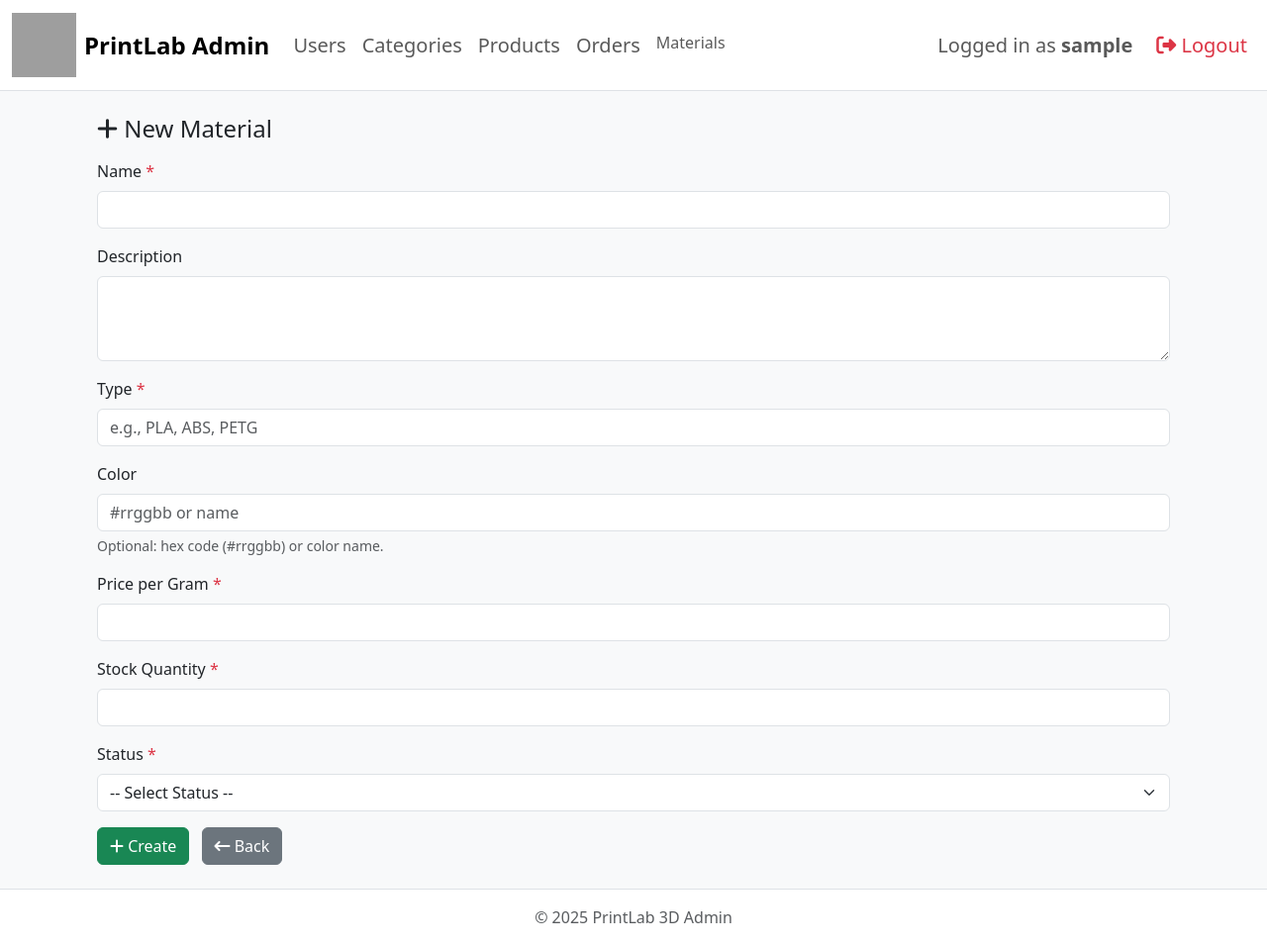
After one commit to Sandro-Castro/pweb-printLabs-av02, a PHP site: page /material/MaterialForm.php in a window 1280 px wide. The commit adds this page. Shown: the whole page at 99% size. Run offline with PHP 8.4, Linux system fonts and the light colour scheme; the visitor is signed in with stand-in values (Sample User, id 1); grey boxes are pictures that could not be loaded.

Commit message:
add Material CRUD

```diff
--- a/site/admin/database/db.class.php
+++ b/site/admin/database/db.class.php
@@ -4,7 +4,7 @@ class DB
 {
     private $host     = 'localhost';
     private $user     = 'root';
-    private $password = '';
+    private $password = '696669';
     private $port     = '3306';
     private $dbname   = 'printlab';
 
@@ -32,6 +32,18 @@ class DB
         } catch (PDOException $e) {
             exit("Connection Error: " . $e->getMessage());
         }
+    }
+    public function getConnection()
+    {
+        return $this->conn();
+    }
+
+    public function query($sql, $params = [])
+    {
+        $pdo = $this->conn();
+        $st  = $pdo->prepare($sql);
+        $st->execute($params);
+        return $st->fetchAll(PDO::FETCH_OBJ);
     }
 
     public function all()
@@ -114,5 +126,6 @@ class DB
         $st->execute([$value]);
         return $st->fetchObject();
     }
+
 }
 ?>
--- a/site/admin/header.php
+++ b/site/admin/header.php
@@ -46,6 +46,7 @@ $isAdmin = $isLoggedIn && $_SESSION['role'] === 'admin';
             </li>
             <li class="nav-item"><a class="nav-link fs-5" href="<?= $base ?>/product/ProductList.php">Products</a></li>
             <li class="nav-item"><a class="nav-link fs-5" href="<?= $base ?>/order/OrderList.php">Orders</a></li>
+            <li class="nav-item"><a class="nav-link" href="<?= $base ?>/material/MaterialList.php">Materials</a></li>
           <?php endif; ?>
         </ul>
         <ul class="navbar-nav ms-auto mb-2 mb-lg-0">
--- a/site/admin/index.php
+++ b/site/admin/index.php
@@ -10,6 +10,7 @@ include __DIR__ . '/header.php';
     <a href="category/CategoryList.php" class="list-group-item list-group-item-action">Manage Categories</a>
     <a href="product/ProductList.php" class="list-group-item list-group-item-action">Manage Products</a>
     <a href="order/OrderList.php" class="list-group-item list-group-item-action">Manage Orders</a>
+    <a href="material/MaterialList.php" class="list-group-item list-group-item-action">Manage Materials</a>
   </div>
 </div>
 <?php include __DIR__ . '/footer.php'; ?>
--- /dev/null
+++ b/site/admin/material/MaterialForm.php
@@ -0,0 +1,187 @@
+<?php
+require_once __DIR__ . '/../database/db.class.php';
+require_once __DIR__ . '/../auth.php';
+include __DIR__ . '/../header.php';
+
+$db = new DB('materials');
+
+$errors = [];
+$success = '';
+$data = null;
+
+if (!empty($_GET['id'])) {
+    $data = $db->find($_GET['id']);
+    if (!$data) {
+        echo '<div class="px-3"><div class="alert alert-danger">Material not found.</div></div>';
+        include __DIR__ . '/../footer.php';
+        exit;
+    }
+}
+
+if ($_SERVER['REQUEST_METHOD'] === 'POST') {
+    $data = (object) $_POST;
+
+    if (empty(trim($_POST['name'] ?? ''))) {
+        $errors[] = "Name is required.";
+    }
+
+    $type = trim($_POST['type'] ?? '');
+    if ($type === '') {
+        $errors[] = "Type is required.";
+    }
+
+    if (!isset($_POST['price_per_gram']) || $_POST['price_per_gram'] === '') {
+        $errors[] = "Price per gram is required.";
+    } elseif (!is_numeric($_POST['price_per_gram']) || floatval($_POST['price_per_gram']) < 0) {
+        $errors[] = "Price per gram must be a non-negative number.";
+    }
+
+
+    if (!isset($_POST['stock_quantity']) || $_POST['stock_quantity'] === '') {
+        $errors[] = "Stock quantity is required.";
+    } elseif (!ctype_digit(strval($_POST['stock_quantity'])) || intval($_POST['stock_quantity']) < 0) {
+        $errors[] = "Stock quantity must be a non-negative integer.";
+    }
+
+
+    $status = $_POST['status'] ?? '';
+    if (!in_array($status, ['active','inactive'], true)) {
+        $errors[] = "Invalid status selected.";
+    }
+
+
+    if (empty($errors)) {
+
+        $record = [
+            'name' => trim($_POST['name']),
+            'description' => trim($_POST['description'] ?? ''),
+            'type' => $type,
+            'color' => $color !== '' ? $color : null,
+
+            'price_per_gram' => number_format(floatval($_POST['price_per_gram']), 4, '.', ''),
+            'stock_quantity' => intval($_POST['stock_quantity']),
+            'status' => $status
+        ];
+        try {
+            if (empty($_POST['id'])) {
+
+                $db->store($record);
+                $success = "Material created successfully.";
+            } else {
+
+                $record['id'] = $_POST['id'];
+                $db->update($record);
+                $success = "Material updated successfully.";
+            }
+            header("Refresh:1; url=MaterialList.php");
+        } catch (Exception $e) {
+            $errors[] = "Error saving material: " . $e->getMessage();
+        }
+    }
+}
+
+
+?>
+<div class="px-3">
+  <div class="mb-3">
+    <h2 class="h4">
+      <?php if (!empty($_GET['id'])): ?>
+        <i class="fa-solid fa-pen-to-square"></i> Edit Material
+      <?php else: ?>
+        <i class="fa-solid fa-plus"></i> New Material
+      <?php endif; ?>
+    </h2>
+  </div>
+
+  <?php if (!empty($errors)): ?>
+    <div class="alert alert-danger">
+      <ul class="mb-0">
+        <?php foreach ($errors as $e): ?>
+          <li><?= htmlspecialchars($e) ?></li>
+        <?php endforeach; ?>
+      </ul>
+    </div>
+  <?php endif; ?>
+
+  <?php if ($success): ?>
+    <div class="alert alert-success">
+      <?= htmlspecialchars($success) ?>
+    </div>
+  <?php endif; ?>
+
+  <form method="post" class="needs-validation" novalidate>
+    <input type="hidden" name="id" value="<?= htmlspecialchars($data->id ?? '') ?>">
+
+    <div class="mb-3">
+      <label class="form-label" for="name">Name <span class="text-danger">*</span></label>
+      <input type="text" id="name" name="name"
+             value="<?= htmlspecialchars($data->name ?? '') ?>"
+             class="form-control" required>
+      <div class="invalid-feedback">Please enter the material name.</div>
+    </div>
+
+    <div class="mb-3">
+      <label class="form-label" for="description">Description</label>
+      <textarea id="description" name="description" class="form-control" rows="3"><?= htmlspecialchars($data->description ?? '') ?></textarea>
+    </div>
+
+    <div class="mb-3">
+      <label class="form-label" for="type">Type <span class="text-danger">*</span></label>
+      <input type="text" id="type" name="type"
+             value="<?= htmlspecialchars($data->type ?? '') ?>"
+             class="form-control" placeholder="e.g., PLA, ABS, PETG" required>
+      <div class="invalid-feedback">Please specify the material type.</div>
+    </div>
+
+    <div class="mb-3">
+      <label class="form-label" for="color">Color</label>
+      <input type="text" id="color" name="color"
+             value="<?= htmlspecialchars($data->color ?? '') ?>"
+             class="form-control" placeholder="#rrggbb or name">
+      <div class="form-text">Optional: hex code (#rrggbb) or color name.</div>
+    </div>
+
+    <div class="mb-3">
+      <label class="form-label" for="price_per_gram">Price per Gram <span class="text-danger">*</span></label>
+      <input type="number" id="price_per_gram" name="price_per_gram"
+             step="0.0001" min="0"
+             value="<?= htmlspecialchars($data->price_per_gram ?? '') ?>"
+             class="form-control" required>
+      <div class="invalid-feedback">Please enter a non-negative price per gram.</div>
+    </div>
+
+    <div class="mb-3">
+      <label class="form-label" for="stock_quantity">Stock Quantity <span class="text-danger">*</span></label>
+      <input type="number" id="stock_quantity" name="stock_quantity"
+             step="1" min="0"
+             value="<?= htmlspecialchars($data->stock_quantity ?? '') ?>"
+             class="form-control" required>
+      <div class="invalid-feedback">Please enter a non-negative stock quantity.</div>
+    </div>
+
+    <div class="mb-3">
+      <label class="form-label" for="status">Status <span class="text-danger">*</span></label>
+      <select id="status" name="status" class="form-select" required>
+        <option value="" disabled <?= !isset($data->status) ? 'selected' : '' ?>>-- Select Status --</option>
+        <option value="active" <?= (isset($data->status) && $data->status==='active') ? 'selected' : '' ?>>Active</option>
+        <option value="inactive" <?= (isset($data->status) && $data->status==='inactive') ? 'selected' : '' ?>>Inactive</option>
+      </select>
+      <div class="invalid-feedback">Please select a status.</div>
+    </div>
+
+    <div class="mb-3">
+      <button type="submit" class="btn btn-success">
+        <?php if (!empty($_GET['id'])): ?>
+          <i class="fa-solid fa-pen-to-square"></i> Update
+        <?php else: ?>
+          <i class="fa-solid fa-plus"></i> Create
+        <?php endif; ?>
+      </button>
+      <a href="MaterialList.php" class="btn btn-secondary ms-2">
+        <i class="fa-solid fa-arrow-left-long"></i> Back
+      </a>
+    </div>
+  </form>
+</div>
+
+<?php include __DIR__ . '/../footer.php'; ?>
```
Also changed, not shown: site/admin/database/printLab.sql (+12 -0 lines), site/admin/material/MaterialDelete.php (added, +11 -0 lines), site/admin/material/MaterialList.php (added, +128 -0 lines), site/admin/order/OrderList.php (+70 -19 lines), site/admin/product/ProductList.php (+59 -15 lines).
